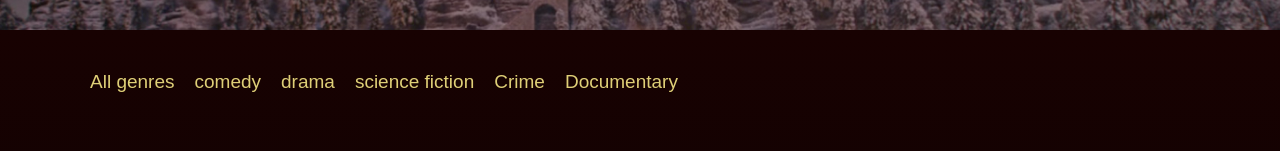
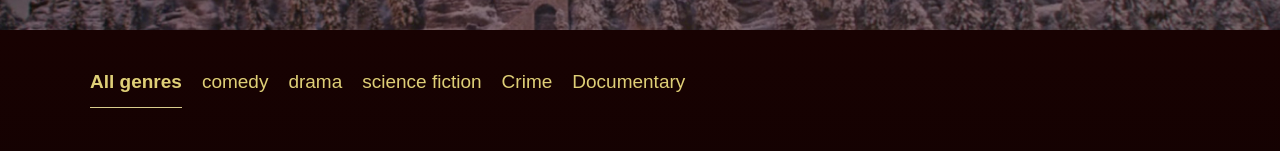
Before and after one commit to Dymedrol/869123-what-to-watch-4, a React app: page / in a window 1280 px wide. Shown: the part 522-673 px from the top of the page. Built offline with nearby package versions, Linux system fonts and the light colour scheme.

Commit message:
добавил HOC для movieList, genreList

```diff
--- a/src/components/app/app.jsx
+++ b/src/components/app/app.jsx
@@ -4,8 +4,6 @@ import Main from '../main/main.jsx';
 
 import {connect} from "react-redux";
 import {ActionCreator} from "../../reducer.js";
-
-const onMovieTitleClickHandler = () => {};
 
 const App = (props) => {
 
@@ -16,7 +14,6 @@ const App = (props) => {
     genre={movieGenre}
     date={moviePromoDate}
     movies={movies}
-    onMovieTitleClickHandler={onMovieTitleClickHandler}
   />;
 };
 
--- a/src/components/genreList/genreList.jsx
+++ b/src/components/genreList/genreList.jsx
@@ -8,6 +8,7 @@ class GenreList extends PureComponent {
     super(props);
 
     this.allMovies = this.props.movies;
+    this.genre = this.props.genre;
 
     this.getGenreList = this.getGenreList.bind(this);
   }
@@ -24,8 +25,10 @@ class GenreList extends PureComponent {
   }
 
   render() {
-    const {genre, onClick} = this.props;
+    const {genre, onClick, setActiveItem} = this.props;
     const genreList = this.getGenreList();
+
+    console.log(genre);
 
     return <React.Fragment>
       {genreList.map((item) => {
@@ -36,6 +39,7 @@ class GenreList extends PureComponent {
           className={`catalog__genres-item ${activeClass}`}
           onClick={() => {
             onClick(item);
+            setActiveItem(item);
           }}
         >
           <a href="#" className="catalog__genres-link">{item}</a>
@@ -47,6 +51,7 @@ class GenreList extends PureComponent {
 
 const mapStateToProps = (state) => ({
   movies: state.movies,
+  genre: state.genre,
 });
 
 const mapDispatchToProps = (dispatch) => ({
--- a/src/components/main/main.jsx
+++ b/src/components/main/main.jsx
@@ -1,13 +1,19 @@
 import React from "react";
-import {PlayS, Add} from '../svg/svg.jsx';
+import PropTypes from "prop-types";
 
 import MovieList from '../movieList/movieList.jsx';
 import GenreList from '../genreList/genreList.jsx';
-import PropTypes from "prop-types";
+import {PlayS, Add} from '../svg/svg.jsx';
+import withActiveItem from '../../hocs/withActiveItem/withActiveItem.jsx';
+
+const MovieListWrapper = withActiveItem(MovieList);
+const GenreListWrapper = withActiveItem(GenreList);
 
 const Main = (props) => {
 
-  const {title, genre, date, movies, onMovieTitleClickHandler} = props;
+  const {title, genre, date, movies} = props;
+
+
 
   return <div>
 
@@ -68,13 +74,13 @@ const Main = (props) => {
         <h2 className="catalog__title visually-hidden">Catalog</h2>
 
         <ul className="catalog__genres-list">
-          <GenreList
+          <GenreListWrapper
+
           />
         </ul>
 
-        <MovieList
+        <MovieListWrapper
           movies={movies}
-          onMovieTitleClickHandler={onMovieTitleClickHandler}
         />
 
         <div className="catalog__more">
@@ -104,7 +110,6 @@ Main.propTypes = {
   genre: PropTypes.string.isRequired,
   date: PropTypes.number.isRequired,
   movies: PropTypes.array.isRequired,
-  onMovieTitleClickHandler: PropTypes.func.isRequired,
 };
 
 export default Main;
--- a/src/components/movieCard/movieCard.jsx
+++ b/src/components/movieCard/movieCard.jsx
@@ -2,21 +2,23 @@ import React from "react";
 import PropTypes from "prop-types";
 
 const MovieCard = (props) => {
-  const {cardData, onMovieTitleClickHandler, onMouseEnter, onMouseLeave, renderPlayer} = props;
+  const {cardData, onMouseEnter, onMouseLeave, renderPlayer, setActiveItem, removeActiveItem} = props;
 
   return <article
     className="small-movie-card catalog__movies-card"
     onMouseEnter={() => {
       onMouseEnter();
+      setActiveItem(cardData.title);
     }}
     onMouseLeave = {() => {
       onMouseLeave();
+      removeActiveItem();
     }}
   >
     <div className="small-movie-card__image">
       {renderPlayer(cardData)}
     </div>
-    <h3 className="small-movie-card__title" onClick={onMovieTitleClickHandler}>
+    <h3 className="small-movie-card__title">
       <a className="small-movie-card__link" href="movie-page.html">{cardData.title}</a>
     </h3>
   </article>
--- a/src/components/movieList/movieList.jsx
+++ b/src/components/movieList/movieList.jsx
@@ -9,20 +9,18 @@ class MovieList extends PureComponent {
   constructor(props) {
     super(props);
 
-    this.state = {
-      activeCard: null,
-    };
   }
 
   render() {
-    const {movies, onMovieTitleClickHandler} = this.props;
+    const {movies, onMovieTitleClickHandler, setActiveItem, removeActiveItem} = this.props;
 
     return <div className="catalog__movies-list">
       {movies.map((card) => (
         <MovieCardWrapper
           key={card.src}
           cardData={card}
-          onMovieTitleClickHandler={onMovieTitleClickHandler}
+          setActiveItem={setActiveItem}
+          removeActiveItem={removeActiveItem}
         />
       ))}
     </div>;
--- /dev/null
+++ b/src/hocs/withActiveItem/withActiveItem.jsx
@@ -0,0 +1,50 @@
+import React, {PureComponent} from "react";
+
+const withActiveItem = (Component) => {
+  class WithActiveItem extends PureComponent {
+    constructor(props) {
+      super(props);
+
+      this.state = {
+        activeCard: null
+      };
+
+      this.setActiveItem = this.setActiveItem.bind(this);
+      this.removeActiveItem = this.removeActiveItem.bind(this);
+    }
+
+    setActiveItem(item) {
+      this.setState({
+        activeCard: item
+      });
+    }
+
+    removeActiveItem() {
+      this.setState({
+        activeCard: null
+      });
+    }
+
+
+    render() {
+
+      return (
+        <Component
+          {...this.props}
+          setActiveItem={(item) => {
+            this.setActiveItem(item);
+          }}
+          removeActiveItem={() => {
+            this.removeActiveItem();
+          }}
+
+        />
+      );
+    }
+  }
+
+  return WithActiveItem;
+};
+
+
+export default withActiveItem;
```
